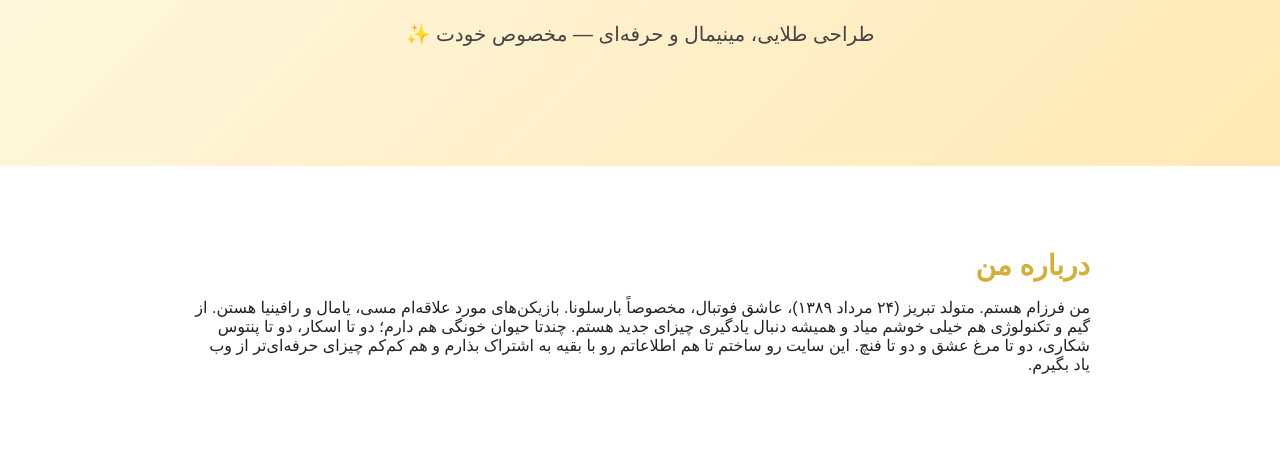
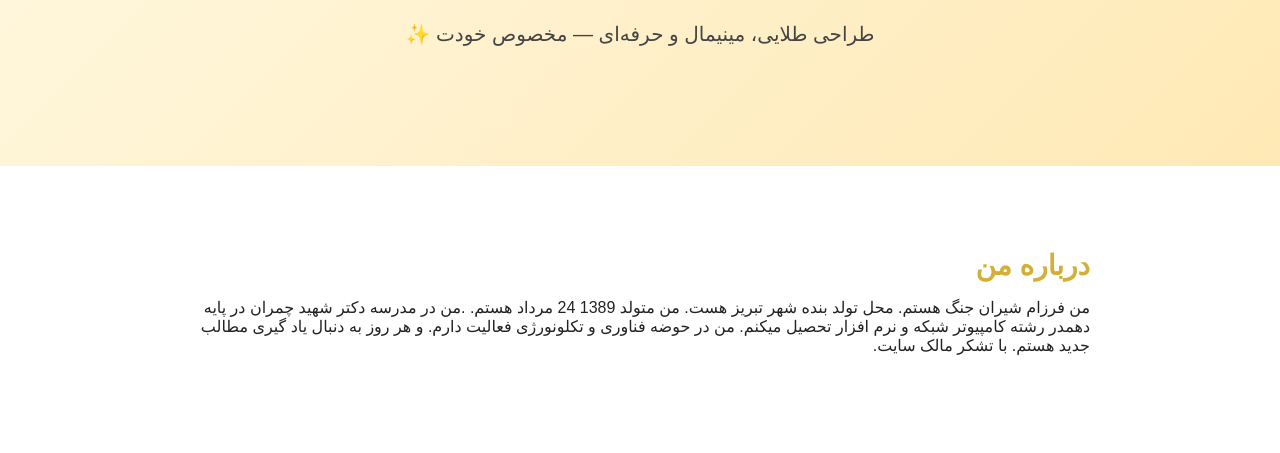
Before and after one commit to farzam-f/farzam-website, a plain HTML site: page index.html in a window 1280 px wide. Shown: the part 347-800 px from the top of the page. Drawn offline with Linux system fonts and the light colour scheme.

Commit message:
Update index.html

```diff
--- a/index.html
+++ b/index.html
@@ -132,12 +132,10 @@ footer {
   </section>  <section class="section" id="about">
     <h2>درباره من</h2>
     <p>
-      من فرزام هستم. متولد تبریز (۲۴ مرداد ۱۳۸۹)، عاشق فوتبال، مخصوصاً بارسلونا.
-      بازیکن‌های مورد علاقه‌ام مسی، یامال و رافینیا هستن. از گیم و تکنولوژی هم
-      خیلی خوشم میاد و همیشه دنبال یادگیری چیزای جدید هستم. چندتا حیوان خونگی
-      هم دارم؛ دو تا اسکار، دو تا پنتوس شکاری، دو تا مرغ عشق و دو تا فنچ.
-      این سایت رو ساختم تا هم اطلاعاتم رو با بقیه به اشتراک بذارم و هم کم‌کم
-      چیزای حرفه‌ای‌تر از وب یاد بگیرم.
+      من فرزام شیران جنگ هستم. محل تولد بنده شهر تبریز هست. من متولد 1389 24 مرداد هستم.
+      .من در مدرسه دکتر شهید چمران در پایه دهمدر رشته کامپیوتر شبکه و نرم افزار تحصیل میکنم.
+      من در حوضه فناوری و تکلونورژی فعالیت دارم. و هر روز به دنبال یاد گیری مطالب جدید هستم.
+      با تشکر مالک سایت.
     </p>
   </section>  <section class="section" id="gallery">
     <h2>گالری</h2>
```
